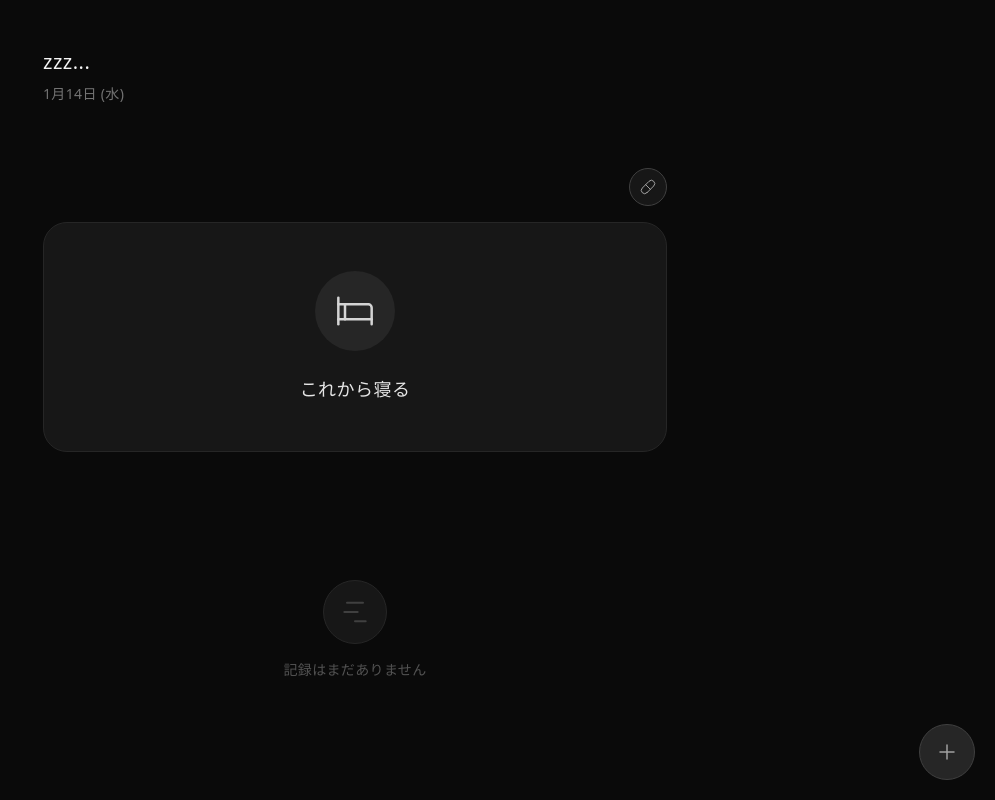
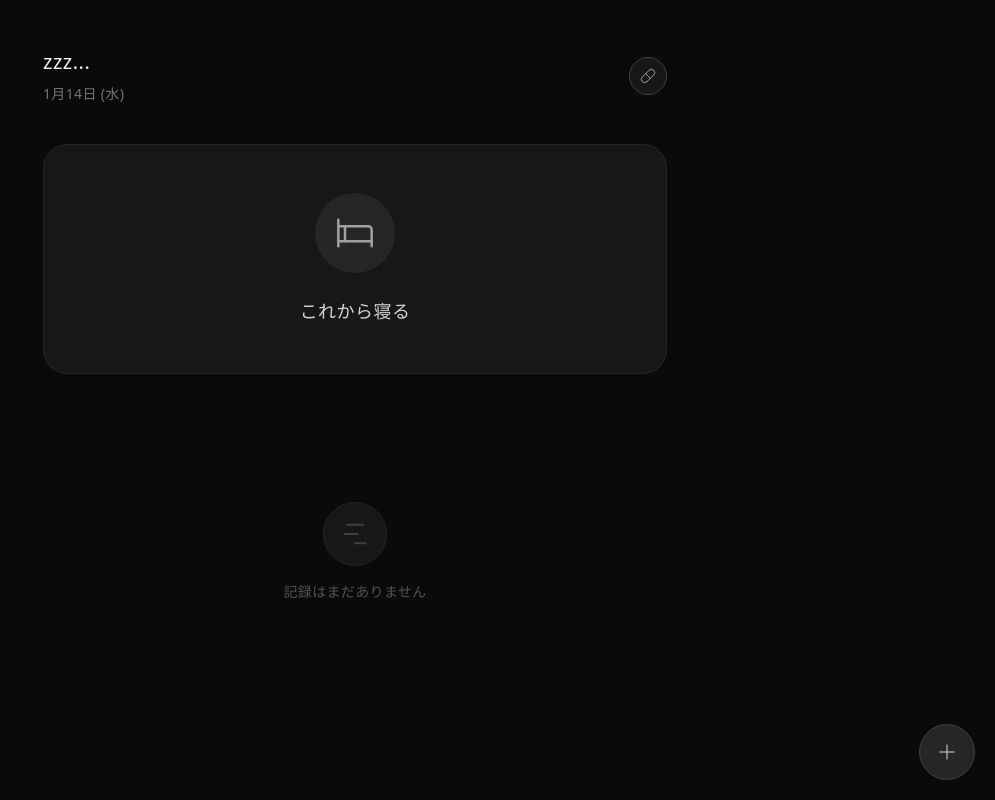
Before and after one commit to haru-036/sleep-tracker, a React (Vite) app: page / in a window 1280 px wide. Shown: the whole page, without its empty margins (285-1280 px from the left). Built offline with nearby package versions, Linux system fonts and the light colour scheme.

Commit message:
feat: add medication button to home screen and refactor PreSleepActions component

```diff
--- a/src/App.tsx
+++ b/src/App.tsx
@@ -1,4 +1,4 @@
-import { Plus } from "lucide-react";
+import { Pill, Plus } from "lucide-react";
 import type { FormEvent } from "react";
 import { useEffect, useState } from "react";
 import { MedicationModal } from "./components/MedicationModal";
@@ -281,17 +281,40 @@ export default function SleepTracker() {
 			{/* Main Content */}
 			<div className="max-w-2xl mx-auto px-6 py-12">
 				{/* Header */}
-				<div className="mb-16">
-					{screen !== "form" ? (
-						<>
+				<div className="mb-10">
+					{screen === "home" ? (
+						<div className="flex justify-between items-center">
+							<div>
 								<h1 className="text-xl font-light tracking-wide mb-2 text-neutral-100">
 									zzz...
 								</h1>
 								<p className="text-neutral-500 text-sm tracking-wide">
 									{formatDateFull(getLocalDateString())}
 								</p>
-						</>
-					) : (
+							</div>
+							<button
+								type="button"
+								onClick={handleTakeMedication}
+								className={`flex items-center gap-2 rounded-full transition-colors ${
+									pendingMedication
+										? "bg-neutral-800 border border-neutral-700 px-4 py-2.5"
+										: "bg-neutral-900 border border-neutral-700 hover:bg-neutral-850 p-2.5"
+								}`}
+							>
+								<Pill
+									className={`w-4 h-4 ${
+										pendingMedication ? "text-neutral-200" : "text-neutral-400"
+									}`}
+									strokeWidth={1.5}
+								/>
+								{pendingMedication && (
+									<span className="text-sm text-neutral-300 font-light tracking-wide">
+										{pendingMedication.time}
+									</span>
+								)}
+							</button>
+						</div>
+					) : screen === "form" ? (
 						<>
 							<h1 className="text-xl font-light tracking-wide mb-2 text-neutral-100">
 								睡眠記録
@@ -307,6 +330,15 @@ export default function SleepTracker() {
 								}
 								className="text-neutral-400 text-sm tracking-wide bg-transparent border-none outline-none cursor-pointer"
 							/>
+						</>
+					) : (
+						<>
+							<h1 className="text-xl font-light tracking-wide mb-2 text-neutral-100">
+								zzz...
+							</h1>
+							<p className="text-neutral-500 text-sm tracking-wide">
+								{formatDateFull(getLocalDateString())}
+							</p>
 						</>
 					)}
 				</div>
@@ -329,11 +361,7 @@ export default function SleepTracker() {
 				{/* Home Screen */}
 				{screen === "home" && (
 					<>
-						<PreSleepActions
-							pendingMedication={pendingMedication}
-							onMedicationClick={handleTakeMedication}
-							onGoingToBed={handleGoingToBed}
-						/>
+						<PreSleepActions onGoingToBed={handleGoingToBed} />
 
 						<button
 							type="button"
--- a/src/components/PreSleepActions.tsx
+++ b/src/components/PreSleepActions.tsx
@@ -1,52 +1,21 @@
-import { Bed, Pill } from "lucide-react";
-import type { PendingMedication } from "../types/sleep";
+import { Bed } from "lucide-react";
 
 interface PreSleepActionsProps {
-	pendingMedication: PendingMedication | null;
-	onMedicationClick: () => void;
 	onGoingToBed: () => void;
 }
 
-export function PreSleepActions({
-	pendingMedication,
-	onMedicationClick,
-	onGoingToBed,
-}: PreSleepActionsProps) {
+export function PreSleepActions({ onGoingToBed }: PreSleepActionsProps) {
 	return (
 		<div className="space-y-4 mb-16">
-			<div className="flex justify-end">
-				<button
-					type="button"
-					onClick={onMedicationClick}
-					className={`flex items-center gap-2 rounded-full transition-colors ${
-						pendingMedication
-							? "bg-neutral-800 border border-neutral-700 px-4 py-2.5"
-							: "bg-neutral-900 border border-neutral-700 hover:bg-neutral-850 p-2.5"
-					}`}
-				>
-					<Pill
-						className={`w-4 h-4 ${
-							pendingMedication ? "text-neutral-200" : "text-neutral-400"
-						}`}
-						strokeWidth={1.5}
-					/>
-					{pendingMedication && (
-						<span className="text-sm text-neutral-300 font-light tracking-wide">
-							{pendingMedication.time}
-						</span>
-					)}
-				</button>
-			</div>
-
 			<button
 				type="button"
 				onClick={onGoingToBed}
 				className="w-full bg-neutral-900 border border-neutral-800 rounded-3xl p-12 hover:bg-neutral-850 transition-colors"
 			>
 				<div className="w-20 h-20 mx-auto mb-6 bg-neutral-800 rounded-full flex items-center justify-center">
-					<Bed className="w-10 h-10 text-neutral-300" strokeWidth={1.5} />
+					<Bed className="w-10 h-10 text-neutral-400" strokeWidth={1.5} />
 				</div>
-				<p className="text-lg font-light tracking-wide text-neutral-200">
+				<p className="text-lg font-light tracking-wide text-neutral-300">
 					これから寝る
 				</p>
 			</button>
```
Lines whose indentation alone changed are shown as unchanged.
